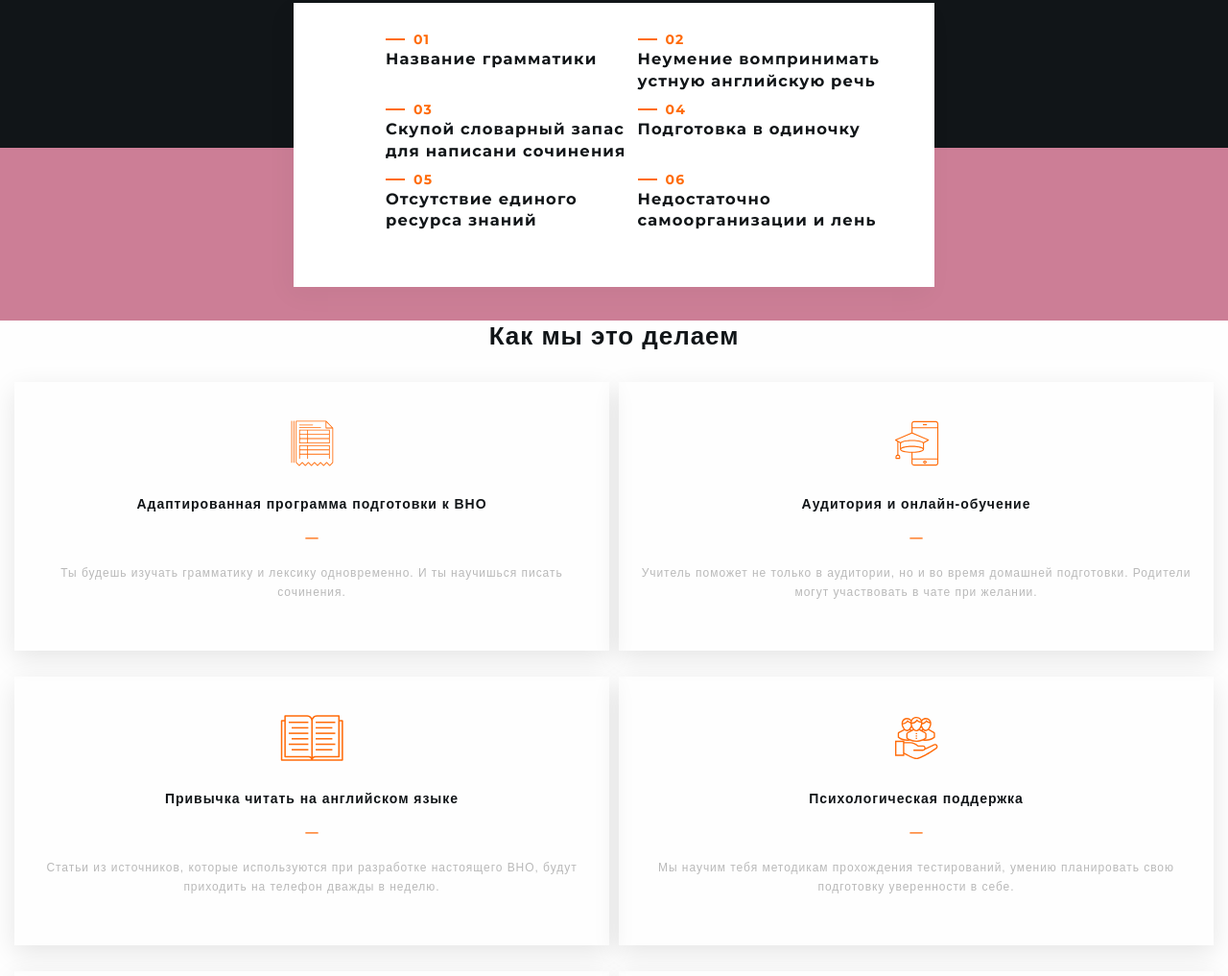
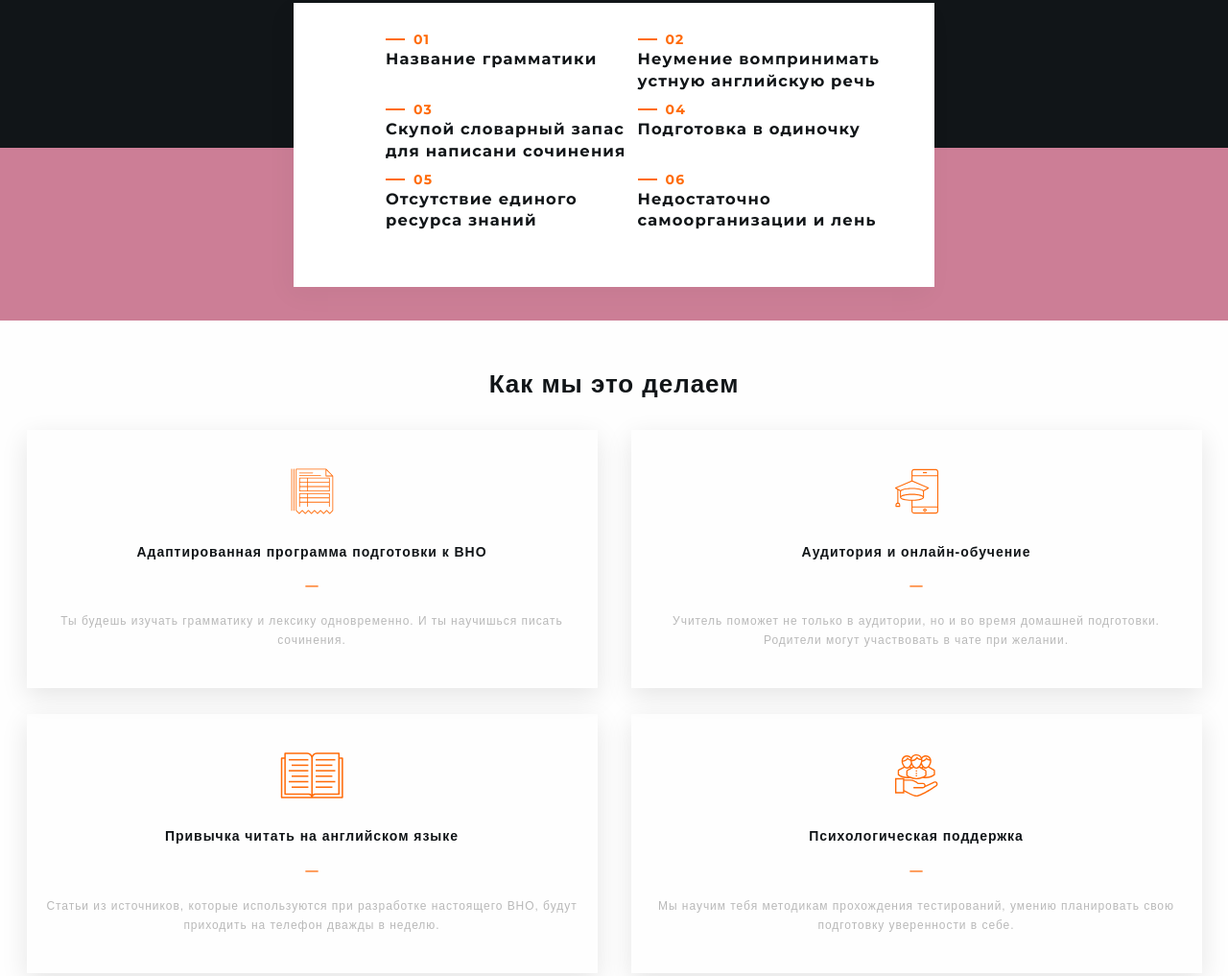
Before and after one commit to TatyanaLozova/project-team-12, a website built with Parcel: page src/index.html in a window 1280 px wide. Shown: the part 186-1203 px from the top of the page at 96% size. Built offline with nearby package versions, Linux system fonts and the light colour scheme.

Commit message:
Update _section-3-how-we-do-this.scss

```diff
--- a/src/sass/_section-3-how-we-do-this.scss
+++ b/src/sass/_section-3-how-we-do-this.scss
@@ -36,7 +36,7 @@ html {
   div {
     margin-left: auto;
     margin-right: auto;
-    padding: 0 10px 0;
+    padding: 50px 10px;
     max-width: 1314px;
   }
   ul {
@@ -52,9 +52,8 @@ html {
   li {
     margin-left: auto;
     margin-right: auto;
-    padding: 30px 0 0;
+    padding: 30px 0;
     width: 100%;
-    min-height: 280px;
     box-shadow: 0px 8px 26px rgba(0, 0, 0, 0.1);
     &:hover,
     &:focus {
@@ -78,8 +77,8 @@ html {
       }
     }
     @media screen and (min-width: 768px) {
-      padding: 40px 15px 0;
-      flex: 0 0 calc((100% - 20px) / 2);
+      padding: 40px 15px;
+      flex: 0 0 calc((100% - 70px) / 2);
     }
     @media screen and (min-width: 768px) and (max-width: 1314px - 1px) {
       &:nth-child(n + 3) {
@@ -87,7 +86,7 @@ html {
       }
     }
     @media screen and (min-width: 1314px) {
-      padding: 40px 30px 0;
+      padding: 40px 30px;
       flex: 0 0 calc((100% - 20px * 2) / 3);
       &:nth-child(n + 4) {
         margin-top: 20px;
```
